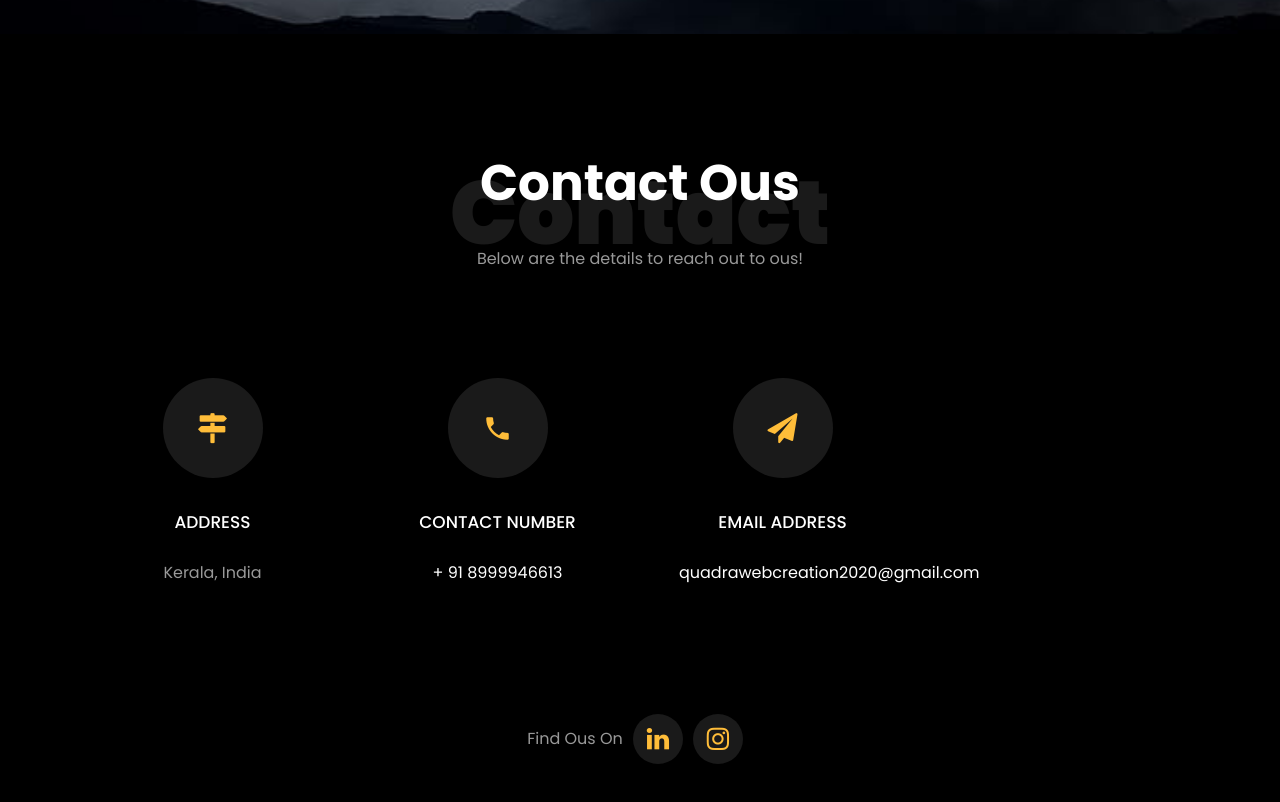
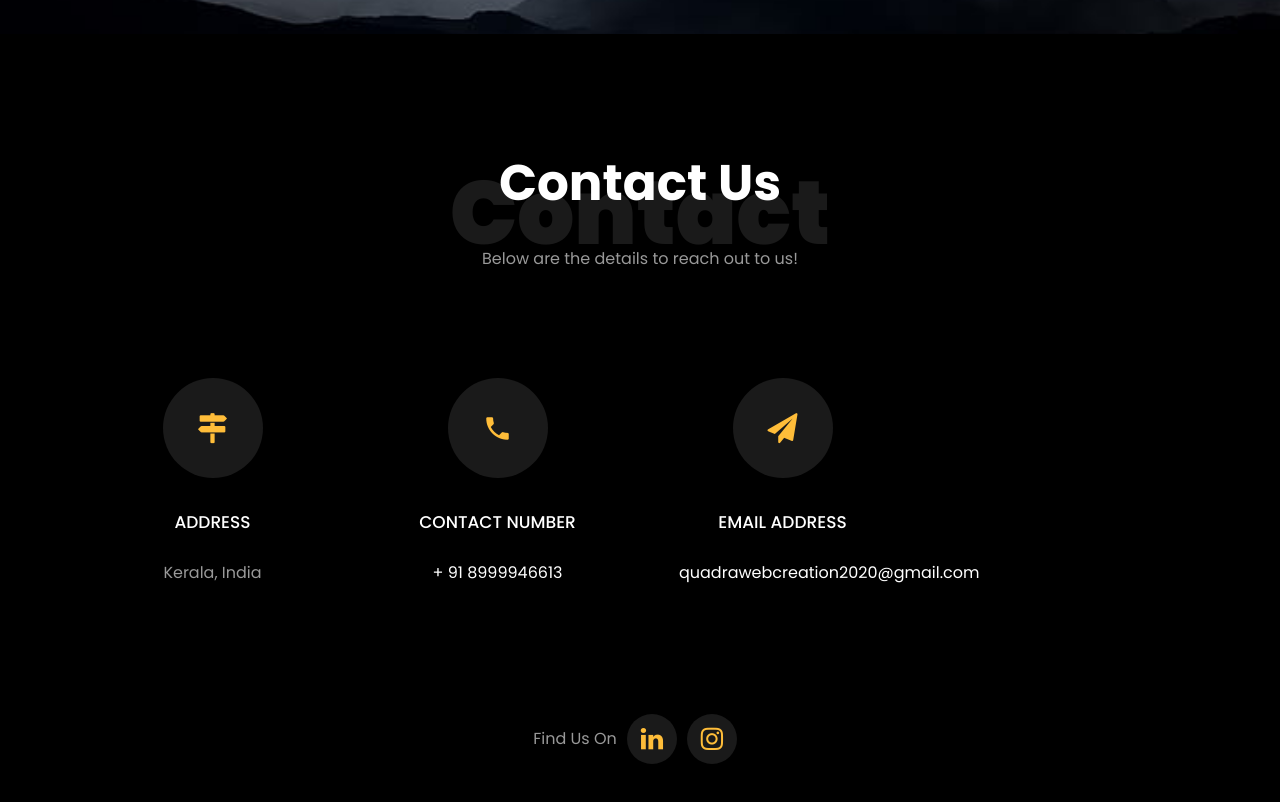
Before and after one commit to quadrawebcreations/quadrawebcreations.com, a plain HTML site: page index.html in a window 1280 px wide. Shown: the part 2952-3754 px from the top of the page. Drawn offline with Linux system fonts and the light colour scheme; files whose address does not match are found by name.

Commit message:
Update index.html

```diff
--- a/index.html
+++ b/index.html
@@ -556,8 +556,8 @@
       	<div class="row justify-content-center mb-5 pb-3">
           <div class="col-md-7 heading-section text-center ftco-animate">
             <h1 class="big big-2">Contact</h1>
-            <h2 class="mb-4">Contact Ous</h2>
-            <p>Below are the details to reach out to ous!</p>
+            <h2 class="mb-4">Contact Us</h2>
+            <p>Below are the details to reach out to us!</p>
           </div>
         </div>
 
@@ -609,7 +609,7 @@
 			</div> -->
 				<br>
 					<ul class="ftco-footer-social list-unstyled d-flex justify-content-center align-items-center mb-0">
-					  <li class="ftco-animate normal-txt">Find Ous On  </li>
+					  <li class="ftco-animate normal-txt">Find Us On  </li>
 					  <!-- <li class="ftco-animate"><a href="https://www.youtube.com/@RishabhMishraOfficial"><span class="icon-youtube"></span></a></li> -->
 					  <li class="ftco-animate"><a href="http://www.linkedin.com/in/quadra-creations-15b680319"><span class="icon-linkedin"></span></a></li>
 					  <!-- <li class="ftco-animate"><a href="https://twitter.com/rishabhnmishra"><span class="icon-twitter"></span></a></li> -->
```
